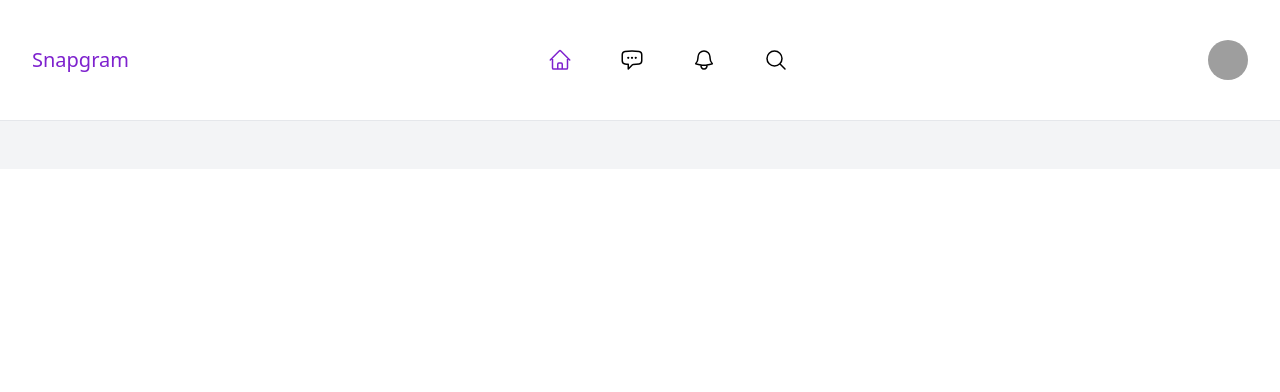
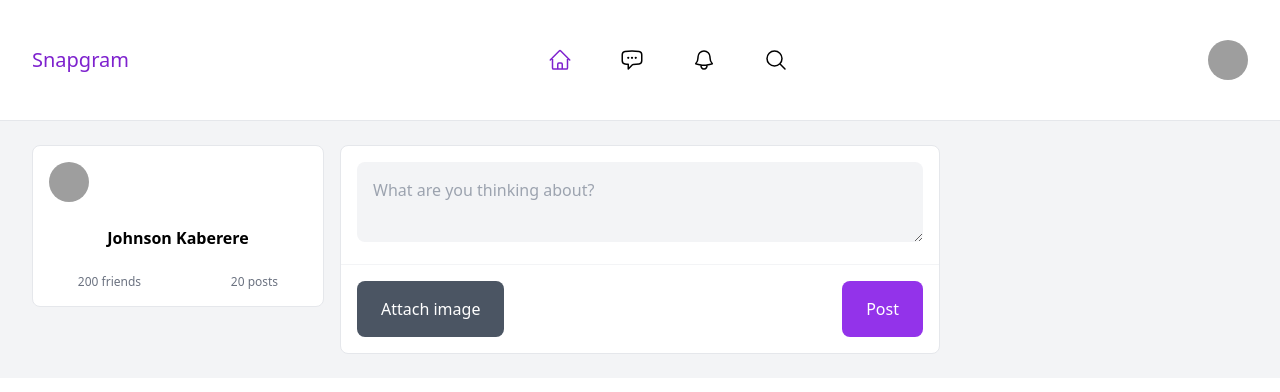
Before and after one commit to Jonnybuoy/snapgram_social_app, a Vue app in the folder snapgram_frontend/: page /feed in a window 1280 px wide. Before the commit this address had no page. Shown: the top 392 px of the page. Built offline with nearby package versions, Linux system fonts and the light colour scheme; grey boxes are pictures that could not be loaded.

Commit message:
Add feed view

```diff
--- a/snapgram_frontend/src/router/index.js
+++ b/snapgram_frontend/src/router/index.js
@@ -2,6 +2,7 @@ import { createRouter, createWebHistory } from 'vue-router'
 import HomeView from '../views/HomeView.vue'
 import SignupView from '../views/SignupView.vue'
 import LoginView from '../views/LoginView.vue'
+import FeedView from '../views/FeedView.vue'
 
 const router = createRouter({
     history: createWebHistory(
@@ -22,6 +23,11 @@ const router = createRouter({
             component: LoginView
         },
         {
+            path: '/feed',
+            name: 'feed',
+            component: FeedView
+        },
+        {
             path: '/about',
             name: 'about',
             // route level code-splitting
--- /dev/null
+++ b/snapgram_frontend/src/views/FeedView.vue
@@ -0,0 +1,40 @@
+<template>
+  <div class="max-w-7xl mx-auto grid grid-cols-4 gap-4">
+      <div class="main-left col-span-1">
+          <div class="p-4 bg-white border border-gray-200 text-center rounded-lg">
+              <img src="https://i.pravatar.cc/40?img=70" class="mb-6 rounded-full">
+
+              <p><strong>Johnson Kaberere</strong></p>
+
+              <div class="mt-6 flex space-x-8 justify-around">
+                  <p class="text-xs text-gray-500">200 friends</p>
+                  <p class="text-xs text-gray-500">20 posts</p>
+              </div>
+          </div>
+      </div>
+
+      <div class="main-center col-span-2 space-y-4">
+           <div class="bg-white border border-gray-200 rounded-lg">
+               <div class="p-4">
+                   <textarea class="p-4 w-full bg-gray-100 rounded-lg" placeholder="What are you thinking about?"></textarea>
+               </div>
+
+               <div class="p-4 border-t border-gray-100 flex justify-between">
+                   <a href="#" class="inline-block py-4 px-6 bg-gray-600 text-white rounded-lg">Attach image</a>
+                   <a href="#" class="inline-block py-4 px-6 bg-purple-600 text-white rounded-lg">Post</a>
+               </div>
+           </div>
+
+      </div>
+  </div>
+</template>
+
+<script>
+export default {
+
+}
+</script>
+
+<style>
+
+</style>
```
